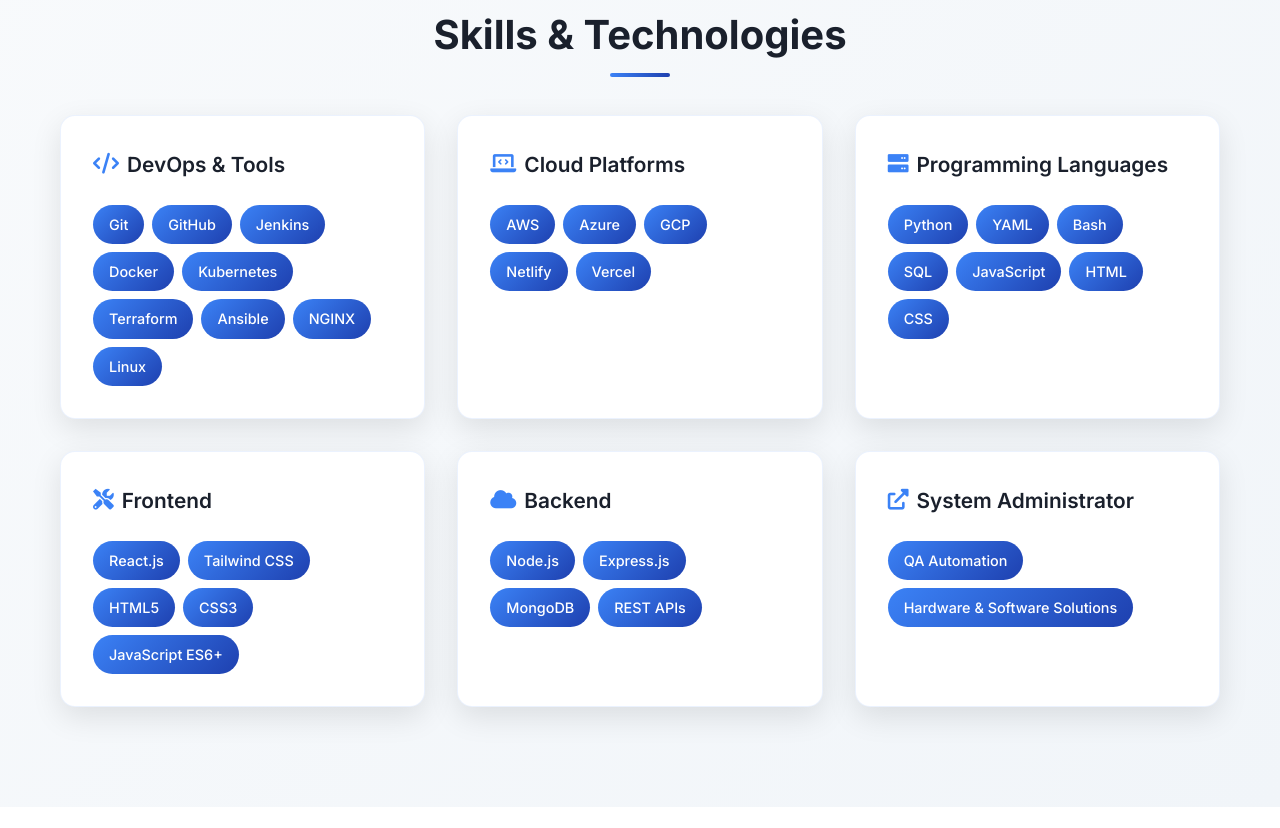
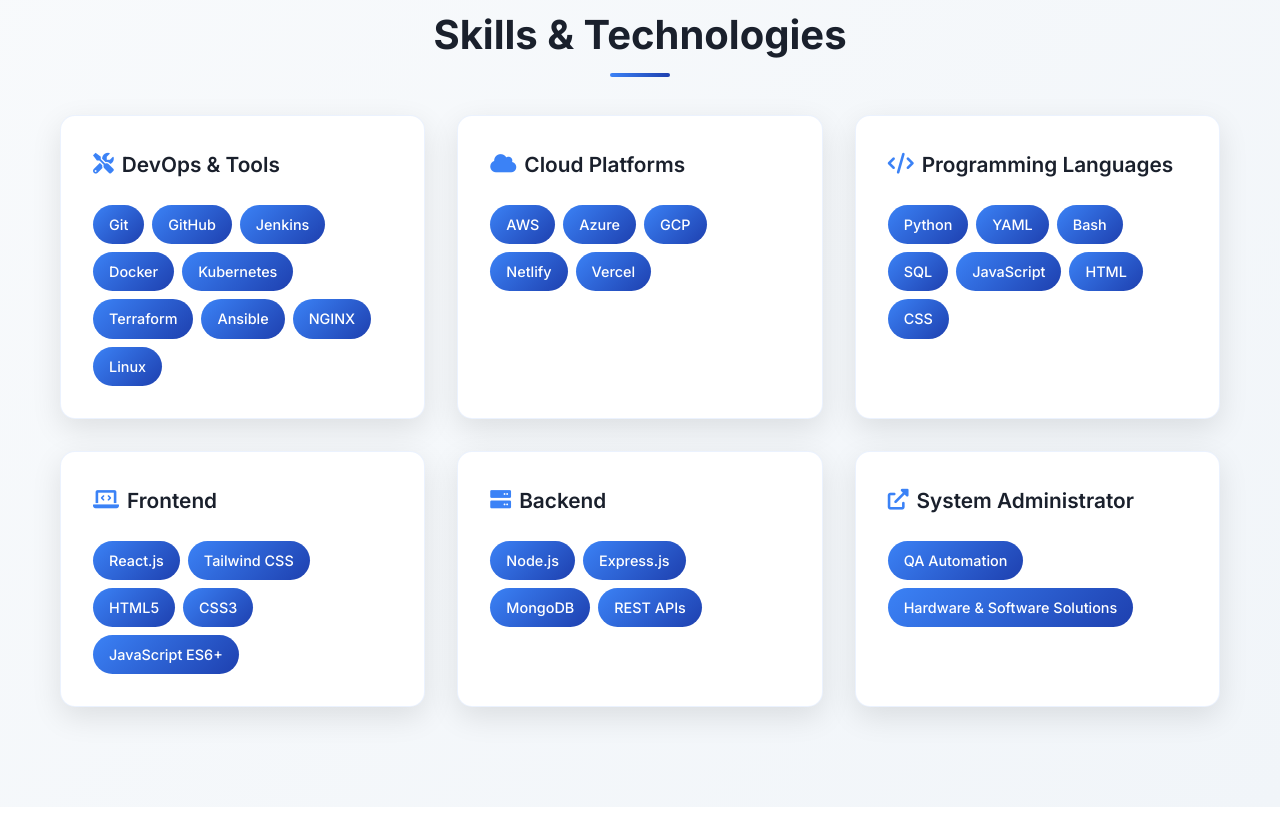
Before and after one commit to Mr-Surendar/Mr-Surendar.github.io, a plain HTML site: page index.html in a window 1280 px wide. Shown: the part 4752-5580 px from the top of the page. Drawn offline with Linux system fonts and the light colour scheme.

Commit message:
Update index.html

```diff
--- a/index.html
+++ b/index.html
@@ -281,7 +281,7 @@
             <h2 class="section-title">Skills & Technologies</h2>
             <div class="skills-grid">
                 <div class="skill-category">
-                    <h3><i class="fas fa-code"></i> DevOps & Tools</h3>
+                    <h3><i class="fas fa-tools"></i> DevOps & Tools</h3>
                     <div class="skill-items">
                         <span class="skill-item">Git</span>
                         <span class="skill-item">GitHub</span>
@@ -295,7 +295,7 @@
                     </div>
                 </div>
                 <div class="skill-category">
-                    <h3><i class="fas fa-laptop-code"></i> Cloud Platforms</h3>
+                    <h3><i class="fas fa-cloud"></i> Cloud Platforms</h3>
                     <div class="skill-items">
                         <span class="skill-item">AWS</span>
                         <span class="skill-item">Azure</span>
@@ -305,7 +305,7 @@
                     </div>
                 </div>
                 <div class="skill-category">
-                    <h3><i class="fas fa-server"></i> Programming Languages</h3>
+                    <h3><i class="fas fa-code"></i> Programming Languages</h3>
                     <div class="skill-items">
                         <span class="skill-item">Python</span>
                         <span class="skill-item">YAML</span>
@@ -317,7 +317,7 @@
                     </div>
                 </div>
                 <div class="skill-category">
-                    <h3><i class="fas fa-tools"></i> Frontend</h3>
+                    <h3><i class="fas fa-laptop-code"></i> Frontend</h3>
                     <div class="skill-items">
                         <span class="skill-item">React.js</span>
                         <span class="skill-item">Tailwind CSS</span>
@@ -327,7 +327,7 @@
                     </div>
                 </div>
                 <div class="skill-category">
-                    <h3><i class="fas fa-cloud"></i> Backend</h3>
+                    <h3><i class="fas fa-server"></i> Backend</h3>
                     <div class="skill-items">
                         <span class="skill-item">Node.js</span>
                         <span class="skill-item">Express.js</span>
@@ -396,7 +396,7 @@
     <!-- Footer -->
     <footer class="footer">
         <div class="container">
-            <p>&copy; 2025 Surendar E.❤︎ All rights reserved.</p>
+            <p>&copy; 2025 Surendar E ❤︎ All rights reserved.</p>
         </div>
     </footer>
 
```
